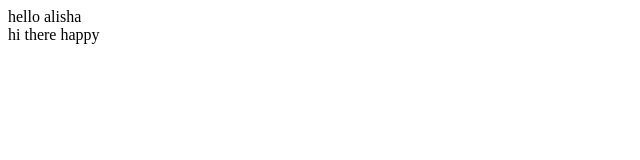
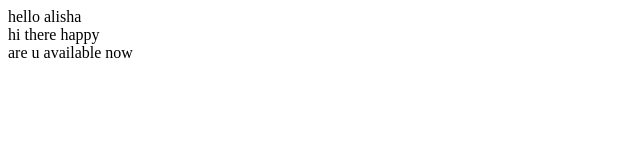
Before and after one commit to Alisha-Behera/AlishaGitHub, a plain HTML site: page testing.html in a window 1280 px wide. Shown: the whole page, without its empty margins (0-640 px from the left). Drawn offline with Linux system fonts and the light colour scheme.

Commit message:
changes commit
add another line

```diff
--- a/testing.html
+++ b/testing.html
@@ -9,5 +9,7 @@
 <body>
     hello alisha
     <div>hi there happy</div>
+    <div>are u available now</div>
+
 </body>
 </html>
```
